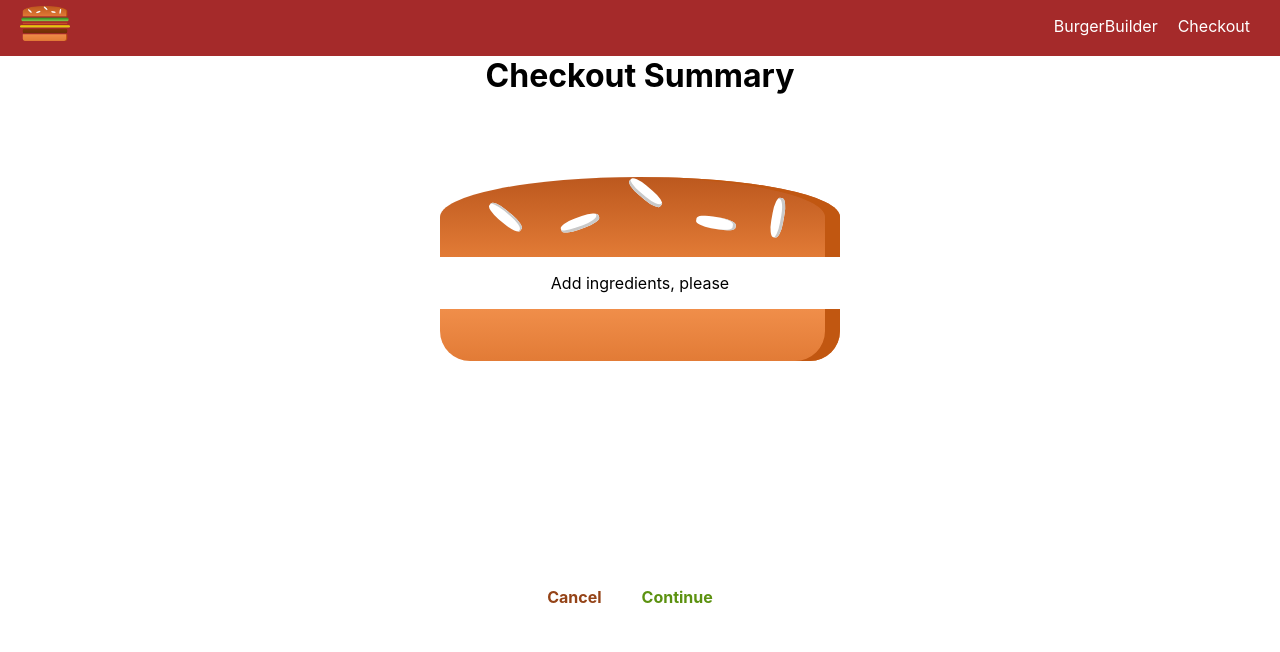
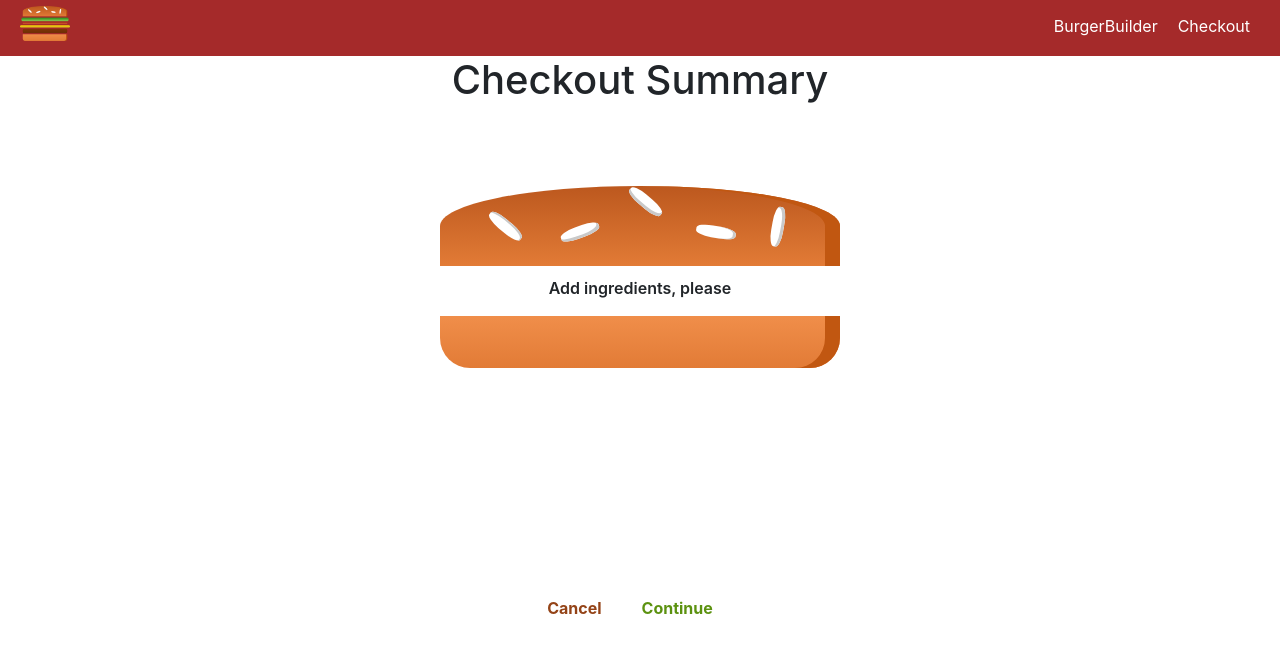
Before and after one commit to gromen/burger-builder, a React (Create React App) app: page /checkout in a window 1280 px wide. Shown: the top 652 px of the page. Built offline with nearby package versions, Linux system fonts and the light colour scheme.

Commit message:
add bootstrap, ContactData ContactData is not rendered fix

```diff
--- a/package.json
+++ b/package.json
@@ -8,10 +8,14 @@
     "@testing-library/react": "^11.1.0",
     "@testing-library/user-event": "^12.1.10",
     "axios": "^0.21.1",
+    "bootstrap": "^4.6.0",
     "gh-pages": "^3.1.0",
+    "jquery": "^3.5.1",
     "node-sass": "4.14.1",
+    "popper.js": "^1.16.1",
     "prop-types": "^15.7.2",
     "react": "^17.0.1",
+    "react-bootstrap": "^1.4.3",
     "react-dom": "^17.0.1",
     "react-router-dom": "^5.2.0",
     "react-scripts": "4.0.1",
--- a/public/index.html
+++ b/public/index.html
@@ -21,7 +21,7 @@
       work correctly both with client-side routing and a non-root public URL.
       Learn how to configure a non-root public URL by running `npm run build`.
     -->
-    <title>React App</title>
+    <title>Burger Builder App</title>
   </head>
   <body>
     <noscript>You need to enable JavaScript to run this app.</noscript>
--- a/src/App.js
+++ b/src/App.js
@@ -1,6 +1,5 @@
 import React, { Component } from "react";
 import { Route, Switch } from "react-router-dom";
-
 import BurgerBuilder from "./containers/BurgerBuilder/BurgerBuilder";
 import Checkout from "./containers/Checkout/Checkout";
 import Layout from "./hoc/Layout/Layout";
@@ -11,8 +10,8 @@ class App extends Component {
     return (
       <Layout>
         <Switch>
-          <Route path='/checkout/' component={Checkout} />
           <Route exact path='/' component={BurgerBuilder} />
+          <Route path='/checkout' component={Checkout} />
         </Switch>
       </Layout>
     );
--- a/src/components/Burger/Burger.js
+++ b/src/components/Burger/Burger.js
@@ -15,7 +15,11 @@ const Burger = (props) => {
       return arr.concat(curr);
     }, []);
   if (ingredientsAll.length === 0) {
-    ingredientsAll = <p className={classesGlobal.TextCenter}>Add ingredients, please</p>;
+    ingredientsAll = (
+      <p className={classesGlobal.TextCenter} style={{ fontWeight: "600" }}>
+        Add ingredients, please
+      </p>
+    );
   }
   return (
     <div className={classes.Burger}>
--- a/src/components/Modal/Modal.js
+++ b/src/components/Modal/Modal.js
@@ -21,7 +21,6 @@ class Modal extends Component {
         >
           {children}
         </div>
-        ;
       </Aux>
     );
   }
--- a/src/components/Order/CheckoutSummary/CheckoutSummary.js
+++ b/src/components/Order/CheckoutSummary/CheckoutSummary.js
@@ -5,17 +5,19 @@ import Button from "../../UI/Button/Button";
 
 import classes from "./CheckoutSummary.module.css";
 
-const checkoutSummary = ({ ingredients, onCheckoutCancelled, onCheckoutSucceed }) => (
+const checkoutSummary = (props) => {
+  return (
     <div className={classes.CheckoutSummary}>
       <h1>Checkout Summary</h1>
-    <Burger ingredients={ingredients} />
-    <Button clicked={onCheckoutCancelled} btnType='Danger'>
+      <Burger ingredients={props.ingredients} />
+      <Button clicked={props.onCheckoutCancelled} btnType='Danger'>
         Cancel
       </Button>
-    <Button clicked={onCheckoutSucceed} btnType='Success'>
+      <Button clicked={props.onCheckoutSucceed} btnType='Success'>
         Continue
       </Button>
     </div>
   );
+};
 
 export default checkoutSummary;
--- a/src/containers/BurgerBuilder/BurgerBuilder.js
+++ b/src/containers/BurgerBuilder/BurgerBuilder.js
@@ -84,10 +84,9 @@ class BurgerBuilder extends Component {
     }
     const queryString = queryParams.join("&");
 
-    console.log(queryParams);
     this.props.history.push({
       pathname: "/checkout",
-      search: queryString,
+      search: `?${queryString}`,
     });
     // this.setState({ loading: true });
     // const order = {
--- a/src/containers/Checkout/Checkout.js
+++ b/src/containers/Checkout/Checkout.js
@@ -1,26 +1,26 @@
 import React, { Component } from "react";
+import { Route } from "react-router-dom";
 
 import CheckoutSummary from "../../components/Order/CheckoutSummary/CheckoutSummary";
+import ContactData from "./ContactData/ContactData";
 
 class Checkout extends Component {
   state = {
     ingredients: {
       salad: 1,
-      onion: 1,
+      meat: 1,
+      cheese: 1,
       bacon: 1,
-      cheese: 1,
-      meat: 1,
     },
   };
 
   componentDidMount() {
-    const urlParams = new URLSearchParams(this.props.location.search);
-    let ingredients = {};
-
-    for (let param of urlParams.entries()) {
+    const query = new URLSearchParams(this.props.location.search);
+    const ingredients = {};
+    for (let param of query.entries()) {
+      // ['salad', '1']
       ingredients[param[0]] = +param[1];
     }
-
     this.setState({ ingredients: ingredients });
   }
 
@@ -29,17 +29,20 @@ class Checkout extends Component {
   };
 
   onCheckoutSucceedHandler = () => {
-    // this.setState({ingredients: this})
-    this.props.history.replace("/checkout");
+    this.props.history.replace("/checkout/contact-data");
   };
 
   render() {
     return (
       <div>
         <CheckoutSummary
+          ingredients={this.state.ingredients}
+          onCheckoutCancelled={this.onCheckoutCancelledHandler}
           onCheckoutSucceed={this.onCheckoutSucceedHandler}
-          onCheckoutCancelled={this.onCheckoutCancelledHandler}
-          ingredients={this.state.ingredients}
+        />
+        <Route
+          path={`${this.props.match.path}/contact-data`}
+          render={(props) => <ContactData ingredients={this.state.ingredients} {...props} />}
         />
       </div>
     );
--- /dev/null
+++ b/src/containers/Checkout/ContactData/ContactData.js
@@ -0,0 +1,53 @@
+import React, { Component } from "react";
+import { Form, Button } from "react-bootstrap";
+
+import classes from "./ContactData.module.css";
+
+class ContactData extends Component {
+  state = {
+    name: "",
+    email: "",
+    address: {
+      street: "",
+      postalCode: "",
+    },
+    valdated: false,
+  };
+
+  handleSubmit = (event) => {
+    const form = event.target;
+    if (form.checkValidity() === false) {
+      event.preventDefault();
+      event.stopPropagation();
+    }
+
+    this.setState({ validated: true });
+  };
+
+  render() {
+    return (
+      <div className={classes.ContactData}>
+        <h4>Contact Data</h4>
+        <Form noValidate validated={this.state.validated} onSubmit={this.handleSubmit}>
+          <Form.Group controlId='email'>
+            <Form.Control type='email' placeholder='Your email' />
+          </Form.Group>
+          <Form.Group controlId='name'>
+            <Form.Control type='text' placeholder='Your name' />
+          </Form.Group>
+          <Form.Group controlId='street'>
+            <Form.Control type='text' placeholder='street' />
+          </Form.Group>
+          <Form.Group controlId='postal'>
+            <Form.Control type='text' placeholder='Postal code' />
+          </Form.Group>
+          <Button variant='primary' type='submit'>
+            Order
+          </Button>
+        </Form>
+      </div>
+    );
+  }
+}
+
+export default ContactData;
--- /dev/null
+++ b/src/containers/Checkout/ContactData/ContactData.module.css
@@ -0,0 +1,11 @@
+.ContactData {
+  margin: 20px auto;
+  width: 80%;
+  text-align: center;
+}
+
+@media screen and (min-width: 500px) {
+  .ContactData {
+    width: 500px;
+  }
+}
--- /dev/null
+++ b/src/custom.scss
@@ -0,0 +1,4 @@
+$primary: brown;
+$link-hover-decoration: none;
+
+@import "~bootstrap/scss/bootstrap.scss";
--- a/src/index.js
+++ b/src/index.js
@@ -5,6 +5,7 @@ import reportWebVitals from "./reportWebVitals";
 
 import App from "./App";
 
+import "./custom.scss";
 import "./index.css";
 
 ReactDOM.render(
```
Also changed, not shown: 2 other files (tests, documents, lock files or other folders). Lines whose indentation alone changed are shown as unchanged.
